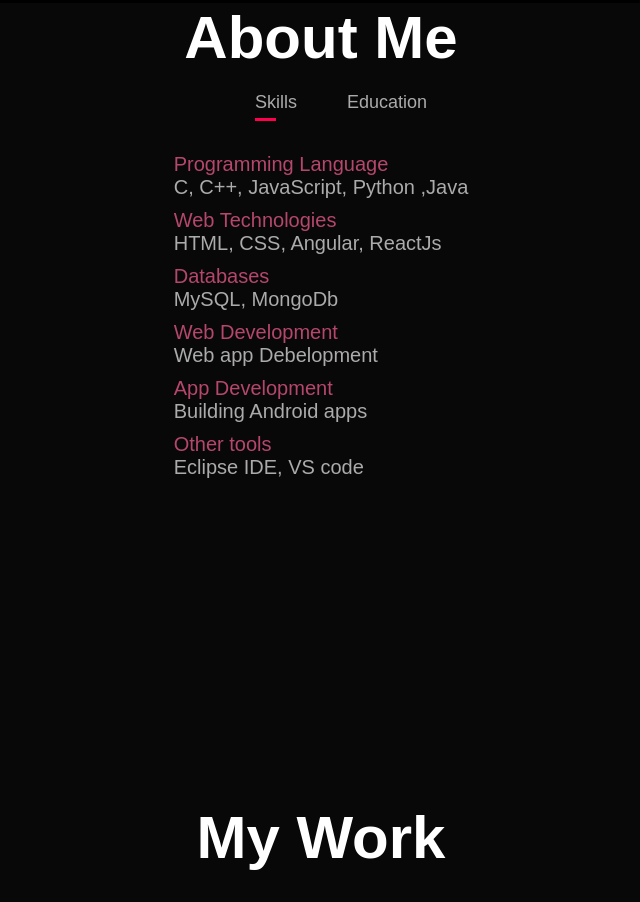
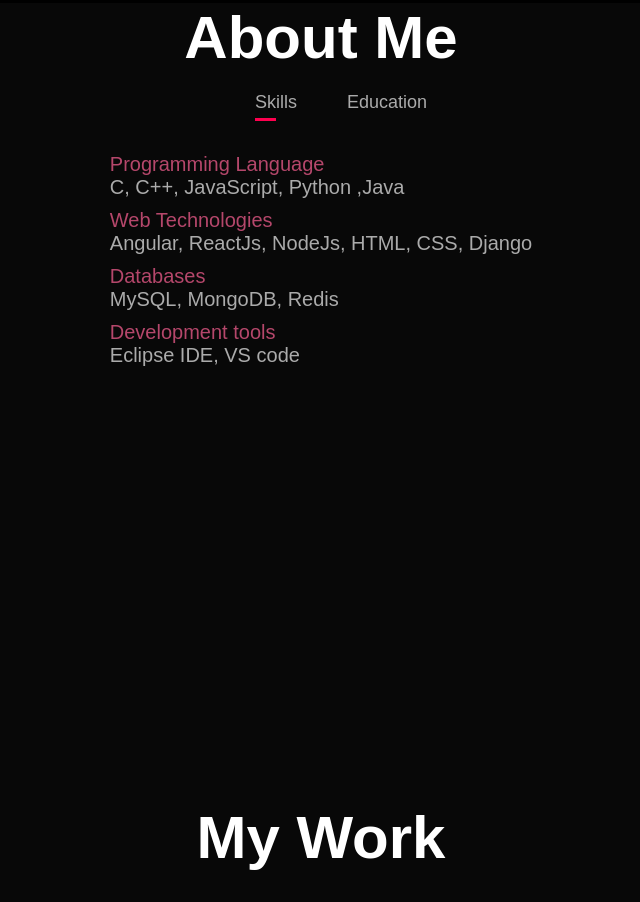
Before and after one commit to ChRakesh27/Portfolio, a plain HTML site: page index.html in a window 1280 px wide. Shown: the part 797-1699 px from the top of the page, without its empty margins (319-959 px from the left). Drawn offline with Linux system fonts and the light colour scheme.

Commit message:
updated the about page

```diff
--- a/index.html
+++ b/index.html
@@ -13,7 +13,7 @@
     <div id="header">
         <div class="container">
             <nav>
-                <label class="logo"><img src="images/logo.jpg"> </label>
+                <!-- <label class="logo"><img src="images/logo.jpg"> </label> -->
                 <ul id="sidemenu">
                     <li><a href="#header">Home</a></li>
                     <li><a href="#about">About</a></li>
@@ -62,11 +62,9 @@
                     <div class="tab-contents active-tab" id="skills">
                         <ul>
                             <li><span>Programming Language</span><br>C, C++, JavaScript, Python ,Java</li>
-                            <li><span> Web Technologies</span><br> HTML, CSS, Angular, ReactJs</li>
-                            <li><span>Databases</span><br> MySQL, MongoDb</li>
-                            <li><span>Web Development</span><br>Web app Debelopment</li>
-                            <li><span>App Development</span><br>Building Android apps</li>
-                            <li><span>Other tools</span><br> Eclipse IDE, VS code</li>
+                            <li><span> Web Technologies</span><br>Angular, ReactJs, NodeJs, HTML, CSS, Django</li>
+                            <li><span>Databases</span><br> MySQL, MongoDB, Redis</li>
+                            <li><span>Development tools</span><br> Eclipse IDE, VS code</li>
                         </ul>
                     </div>
                     <div class="tab-contents" id="education">
```
